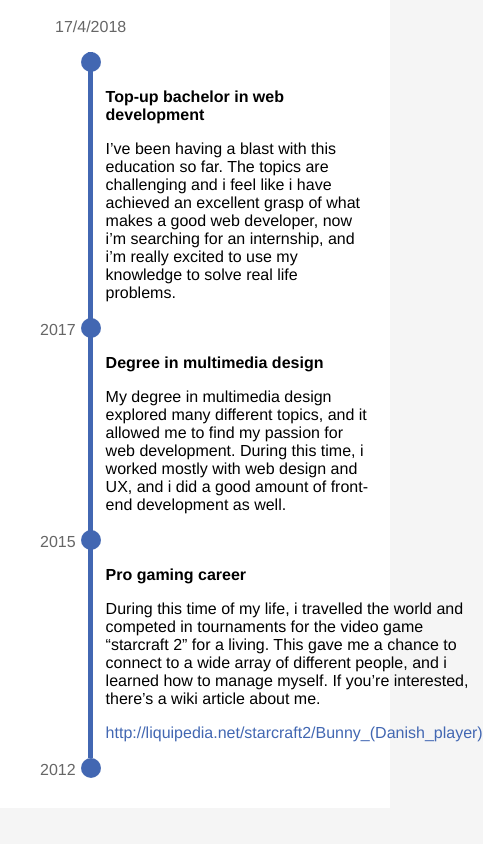
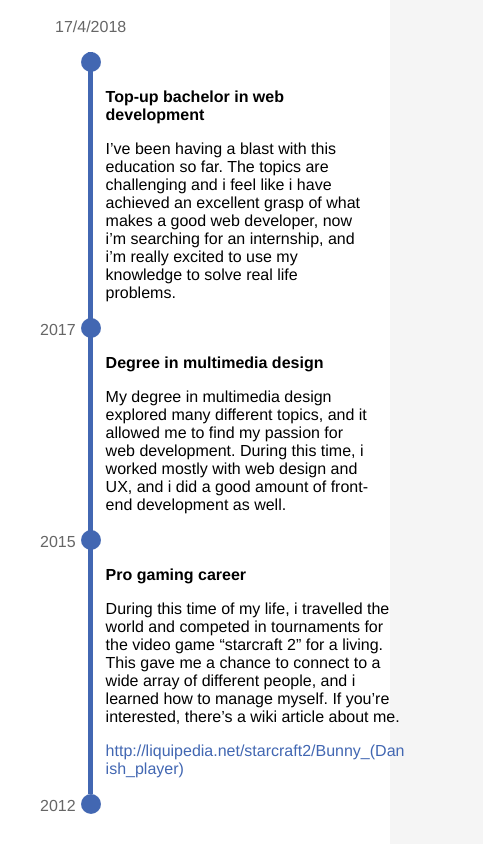
Before and after one commit to Patrick5078/internship-application, a plain HTML site: page index.html in a window 390 px wide. Shown: the part 1894-2738 px from the top of the page, 483 px wide, since content can reach past the window. Before the commit the page ends 2702 px from the top, so only its background shows below. Drawn offline with Linux system fonts and the light colour scheme.

Commit message:
fixed responsiveness

```diff
--- a/sass/style.scss
+++ b/sass/style.scss
@@ -223,4 +223,11 @@ a {
     #links {
         margin-top: 5px;
     }
+
+    .timelineDescription {
+        max-width: 300px;
+        a {
+            word-wrap: break-word
+        }
+    }
 }
```
Also changed, not shown: css/style.css, 1 other file.
